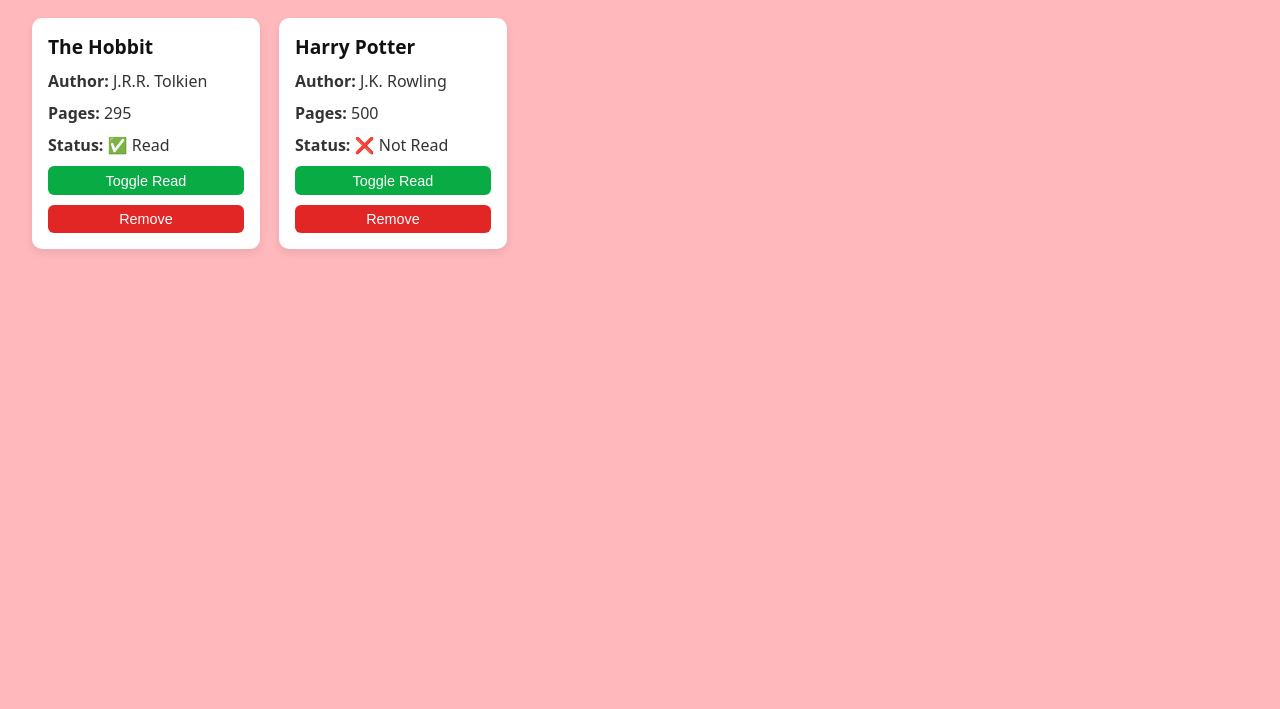
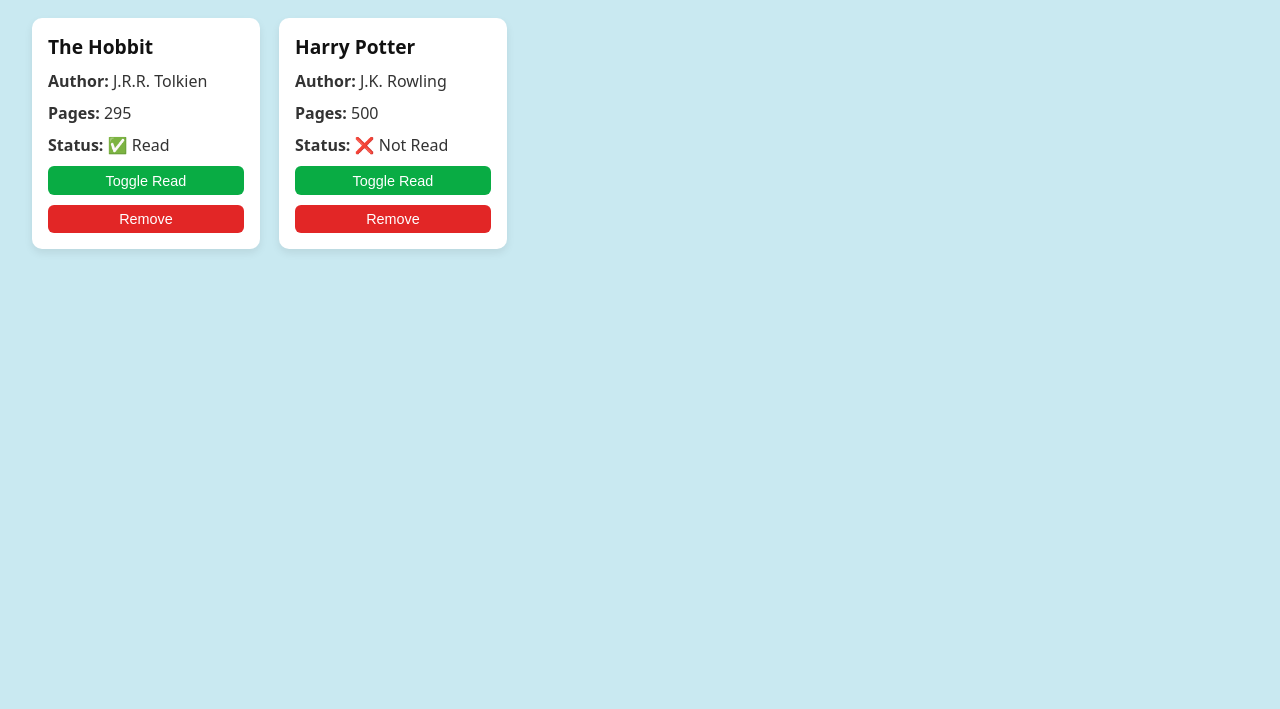
Before and after one commit to pikupika/odin-Library, a plain HTML site: page index.html in a window 1280 px wide. Shown: the part 91-800 px from the top of the page. Drawn offline with Linux system fonts and the light colour scheme.

Commit message:
changed bg color

```diff
--- a/style.css
+++ b/style.css
@@ -7,7 +7,7 @@
 
 body {
   font-family: system-ui, sans-serif;
-  background: #ffb8bb;
+  background: #0299be36;
   color: #333;
   line-height: 1.4;
   padding: 2rem;
```
